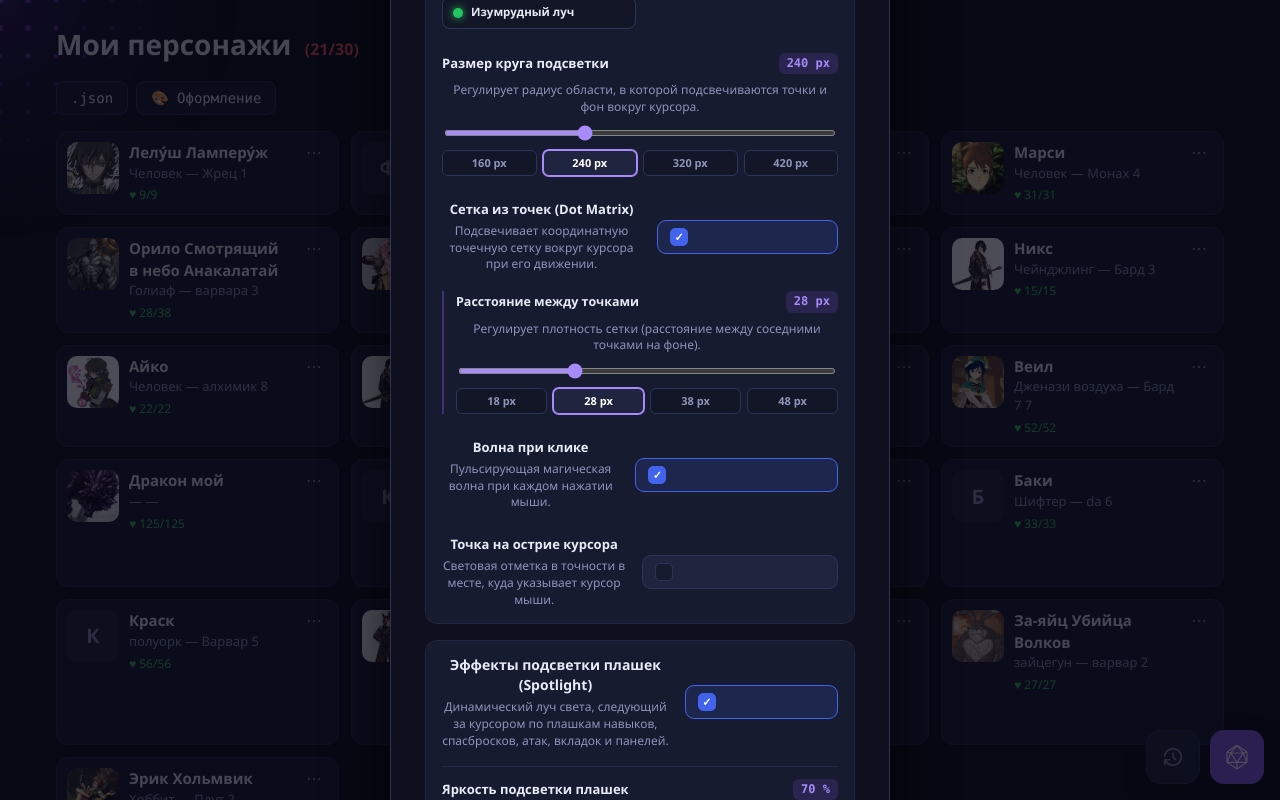
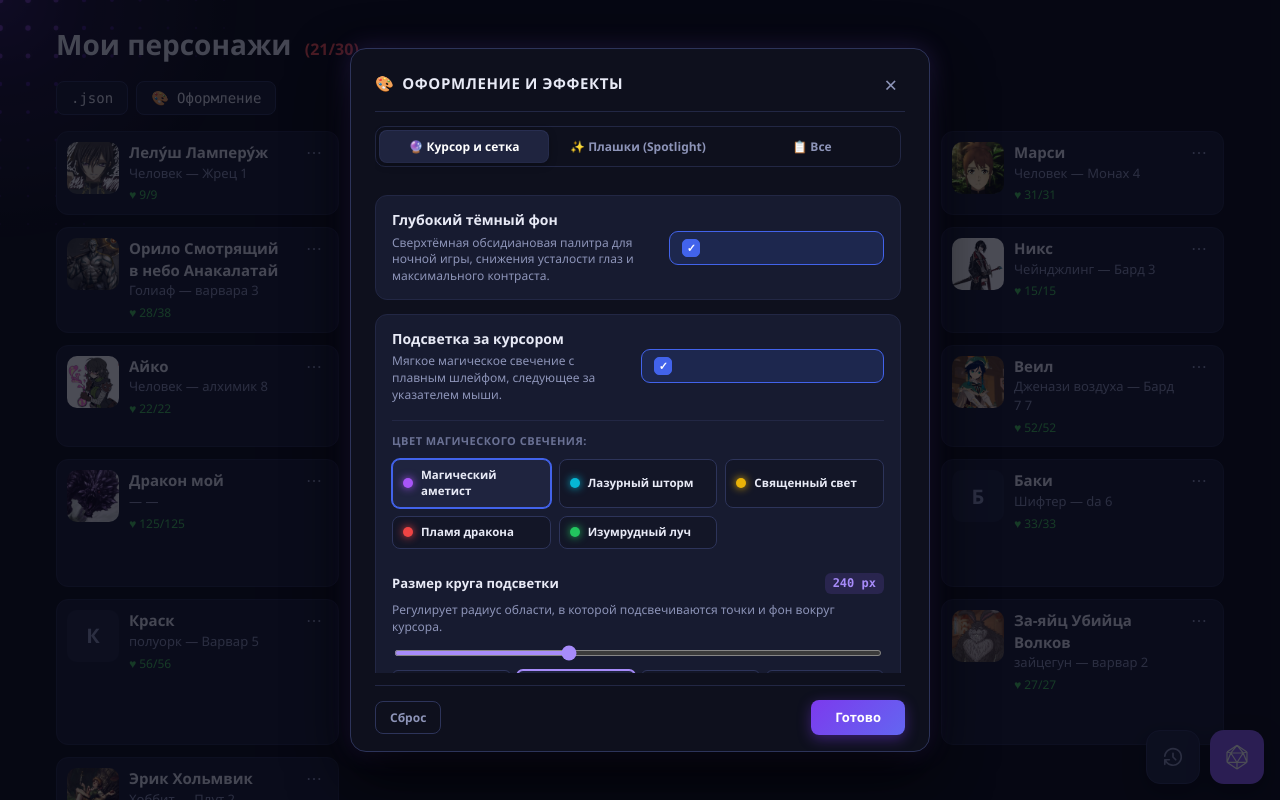
Before and after one commit to henttop/dnd-sheet, a React (Vite) app: page / in a window 1280 px wide. Both pictures are taken after a click on the button "🎨 Оформление". Shown: the top 800 px of the page. Built offline with nearby package versions, Linux system fonts and the light colour scheme.

Commit message:
v0.35: система категориальных вкладок и комфортный скролл окна настроек оформления

```diff
--- a/src/ThemeModal.jsx
+++ b/src/ThemeModal.jsx
@@ -3,9 +3,41 @@ import { getUi, setUi, subscribeUi } from "./uistore.js";
 import { CURSOR_COLORS } from "./CursorGlow.jsx";
 import { Toggle } from "./ui.jsx";
 
-export function ThemeSettingsContent({ ui, setUi }) {
+export function ThemeSettingsContent({ ui, setUi, initialTab = "cursor" }) {
+  const [tab, setTab] = useState(initialTab);
+
+  const showCursor = tab === "cursor" || tab === "all";
+  const showPills = tab === "pills" || tab === "all";
+
   return (
     <div className="theme-settings-content">
+      {/* Быстрое переключение категорий настроек */}
+      <div className="theme-nav-tabs">
+        <button
+          type="button"
+          className={"theme-nav-tab" + (tab === "cursor" ? " is-active" : "")}
+          onClick={() => setTab("cursor")}
+        >
+          🔮 Курсор и сетка
+        </button>
+        <button
+          type="button"
+          className={"theme-nav-tab" + (tab === "pills" ? " is-active" : "")}
+          onClick={() => setTab("pills")}
+        >
+          ✨ Плашки (Spotlight)
+        </button>
+        <button
+          type="button"
+          className={"theme-nav-tab" + (tab === "all" ? " is-active" : "")}
+          onClick={() => setTab("all")}
+        >
+          📋 Все
+        </button>
+      </div>
+
+      {/* Секция: Глубокий тёмный фон (в Курсоре и во Всех) */}
+      {showCursor && (
         <div className="theme-section">
           <div className="theme-item-row">
             <div className="theme-item-info">
@@ -20,7 +52,10 @@ export function ThemeSettingsContent({ ui, setUi }) {
             />
           </div>
         </div>
+      )}
 
+      {/* Секция: Подсветка за курсором и сетка */}
+      {showCursor && (
         <div className="theme-section">
           <div className="theme-item-row">
             <div className="theme-item-info">
@@ -58,6 +93,7 @@ export function ThemeSettingsContent({ ui, setUi }) {
                 })}
               </div>
 
+              {/* Размер круга подсветки */}
               <div className="theme-item-row" style={{ marginTop: 14, flexDirection: "column", alignItems: "stretch", gap: 8 }}>
                 <div style={{ display: "flex", justifyContent: "space-between", alignItems: "center" }}>
                   <div className="theme-item-title" style={{ fontSize: 13 }}>Размер круга подсветки</div>
@@ -96,6 +132,7 @@ export function ThemeSettingsContent({ ui, setUi }) {
                 </div>
               </div>
 
+              {/* Сетка из точек */}
               <div className="theme-item-row" style={{ marginTop: 14 }}>
                 <div className="theme-item-info">
                   <div className="theme-item-title" style={{ fontSize: 13 }}>Сетка из точек (Dot Matrix)</div>
@@ -149,6 +186,7 @@ export function ThemeSettingsContent({ ui, setUi }) {
                 </div>
               )}
 
+              {/* Волна при клике */}
               <div className="theme-item-row" style={{ marginTop: 14 }}>
                 <div className="theme-item-info">
                   <div className="theme-item-title" style={{ fontSize: 13 }}>Волна при клике</div>
@@ -162,6 +200,7 @@ export function ThemeSettingsContent({ ui, setUi }) {
                 />
               </div>
 
+              {/* Точка на острие курсора */}
               <div className="theme-item-row" style={{ marginTop: 14 }}>
                 <div className="theme-item-info">
                   <div className="theme-item-title" style={{ fontSize: 13 }}>Точка на острие курсора</div>
@@ -177,8 +216,10 @@ export function ThemeSettingsContent({ ui, setUi }) {
             </div>
           )}
         </div>
+      )}
 
-      {/* Секция: Эффекты и подсветка плашек (Spotlight плашек) */}
+      {/* Секция: Эффекты и подсветка плашек (Spotlight) */}
+      {showPills && (
         <div className="theme-section">
           <div className="theme-item-row">
             <div className="theme-item-info">
@@ -287,6 +328,7 @@ export function ThemeSettingsContent({ ui, setUi }) {
             </div>
           )}
         </div>
+      )}
     </div>
   );
 }
@@ -303,6 +345,25 @@ export default function ThemeModal({ onClose }) {
     return () => window.removeEventListener("keydown", onKey);
   }, [onClose]);
 
+  const handleReset = () => {
+    if (window.confirm("Сбросить все настройки оформления к значениям по умолчанию?")) {
+      setUi({
+        darkerBg: true,
+        cursorGlow: true,
+        cursorDotGrid: true,
+        cursorDotSpacing: 28,
+        cursorRadius: 240,
+        cursorColor: "purple",
+        cursorRipple: true,
+        cursorCenterDot: false,
+        pillSpotlight: true,
+        pillSpotlightIntensity: 70,
+        pillSpotlightRadius: 130,
+        pillHoverLift: true,
+      });
+    }
+  };
+
   return (
     <div className="modal-back" onMouseDown={onClose}>
       <div className="modal theme-modal" onMouseDown={(e) => e.stopPropagation()}>
@@ -318,7 +379,15 @@ export default function ThemeModal({ onClose }) {
           <ThemeSettingsContent ui={ui} setUi={setUi} />
         </div>
 
-        <div className="modal-actions" style={{ justifyContent: "flex-end", marginTop: 16 }}>
+        <div className="modal-actions theme-modal-actions">
+          <button
+            type="button"
+            className="theme-btn-reset"
+            onClick={handleReset}
+            title="Сбросить все настройки оформления к значениям по умолчанию"
+          >
+            Сброс
+          </button>
           <button type="button" className="btn-done" onClick={onClose}>
             Готово
           </button>
--- a/src/styles.css
+++ b/src/styles.css
@@ -933,7 +933,7 @@ img{display:block}
 
 /* ===== Модалка «Создание персонажа» ===== */
 .modal-back{position:fixed;inset:0;z-index:200;background:rgba(6,8,20,.72);display:flex;
-  align-items:center;justify-content:center;padding:20px}
+  align-items:center;justify-content:center;padding:20px;overflow-y:auto}
 .modal{position:relative;background:var(--card);border:1px solid var(--border2);border-radius:16px;
   box-shadow:0 24px 60px rgba(0,0,0,.65);padding:30px 34px;max-width:460px;width:100%;text-align:center}
 .modal-x{position:absolute;top:10px;right:14px;color:var(--dim);font-size:18px;line-height:1}
@@ -1430,14 +1430,175 @@ body.darker-bg .modal {
 
 /* ===== Стили модалки оформления ===== */
 .theme-modal {
-  width: 500px;
-  max-width: 95vw;
-}
+  width: 580px;
+  max-width: min(580px, 94vw);
+  max-height: min(88vh, 720px);
+  display: flex;
+  flex-direction: column;
+  padding: 20px 24px 16px;
+  text-align: left;
+  margin: auto;
+  border-radius: 16px;
+  box-shadow: 0 24px 60px rgba(0, 0, 0, 0.75), 0 0 24px rgba(139, 92, 246, 0.2);
+  overflow: hidden;
+}
+
+.theme-modal .modal-head {
+  flex: none;
+  display: flex;
+  align-items: center;
+  justify-content: space-between;
+  padding-bottom: 12px;
+  border-bottom: 1px solid var(--border);
+  margin-bottom: 12px;
+}
+
+.theme-modal .modal-title {
+  font-size: 15px;
+  font-weight: 800;
+  letter-spacing: 0.6px;
+  color: var(--text);
+  margin: 0;
+}
+
+.theme-modal .modal-x {
+  position: static;
+  background: transparent;
+  border: none;
+  font-size: 22px;
+  line-height: 1;
+  color: var(--dim);
+  cursor: pointer;
+  padding: 4px 8px;
+  border-radius: 6px;
+  transition: all 0.15s ease;
+}
+
+.theme-modal .modal-x:hover {
+  background: var(--card2);
+  color: var(--text);
+}
+
+.theme-modal .modal-body {
+  flex: 1;
+  min-height: 0;
+  overflow-y: auto;
+  overflow-x: hidden;
+  padding-right: 6px;
+  margin-right: -2px;
+  scrollbar-width: thin;
+  scrollbar-color: var(--border2) transparent;
+}
+
+.theme-modal .modal-body::-webkit-scrollbar {
+  width: 6px;
+}
+.theme-modal .modal-body::-webkit-scrollbar-track {
+  background: transparent;
+}
+.theme-modal .modal-body::-webkit-scrollbar-thumb {
+  background: var(--border2);
+  border-radius: 4px;
+}
+.theme-modal .modal-body::-webkit-scrollbar-thumb:hover {
+  background: var(--purple2);
+}
+
+.theme-modal-actions {
+  flex: none;
+  display: flex;
+  align-items: center;
+  justify-content: space-between;
+  padding-top: 14px;
+  border-top: 1px solid var(--border);
+  margin-top: 12px;
+}
+
+.btn-done {
+  background: linear-gradient(135deg, #7c3aed, #6366f1);
+  color: #fff;
+  border: none;
+  border-radius: 8px;
+  padding: 8px 24px;
+  font-size: 13px;
+  font-weight: 800;
+  cursor: pointer;
+  box-shadow: 0 4px 14px rgba(124, 58, 237, 0.4);
+  transition: all 0.18s ease;
+}
+
+.btn-done:hover {
+  background: linear-gradient(135deg, #8b5cf6, #818cf8);
+  box-shadow: 0 6px 20px rgba(139, 92, 246, 0.6);
+  transform: translateY(-1px);
+}
+
+.theme-btn-reset {
+  background: transparent;
+  color: var(--dim);
+  border: 1px solid var(--border2);
+  border-radius: 8px;
+  padding: 7px 14px;
+  font-size: 12px;
+  font-weight: 600;
+  cursor: pointer;
+  transition: all 0.15s ease;
+}
+
+.theme-btn-reset:hover {
+  color: var(--red);
+  border-color: var(--red);
+  background: rgba(250, 82, 82, 0.1);
+}
+
+/* Навигация по вкладкам темы */
+.theme-nav-tabs {
+  display: flex;
+  gap: 6px;
+  background: var(--bg2);
+  padding: 4px;
+  border-radius: 10px;
+  border: 1px solid var(--border);
+  margin-bottom: 14px;
+  position: sticky;
+  top: 0;
+  z-index: 10;
+}
+
+.theme-nav-tab {
+  flex: 1;
+  display: flex;
+  align-items: center;
+  justify-content: center;
+  gap: 6px;
+  padding: 7px 10px;
+  background: transparent;
+  border: none;
+  border-radius: 7px;
+  font-size: 12px;
+  font-weight: 700;
+  color: var(--dim);
+  cursor: pointer;
+  transition: all 0.15s ease;
+  white-space: nowrap;
+}
+
+.theme-nav-tab:hover {
+  color: var(--text);
+  background: rgba(255, 255, 255, 0.05);
+}
+
+.theme-nav-tab.is-active {
+  background: var(--card2);
+  color: #fff;
+  box-shadow: 0 2px 8px rgba(0, 0, 0, 0.35), 0 0 0 1px var(--border2);
+}
+
 .theme-settings-content {
   display: flex;
   flex-direction: column;
-  gap: 16px;
-  padding: 8px 0;
+  gap: 14px;
+  padding: 2px 0 8px;
 }
 .theme-section {
   background: var(--card);
```
Also changed, not shown: 4 other files (tests, documents, lock files or other folders). Lines whose indentation alone changed are shown as unchanged.
